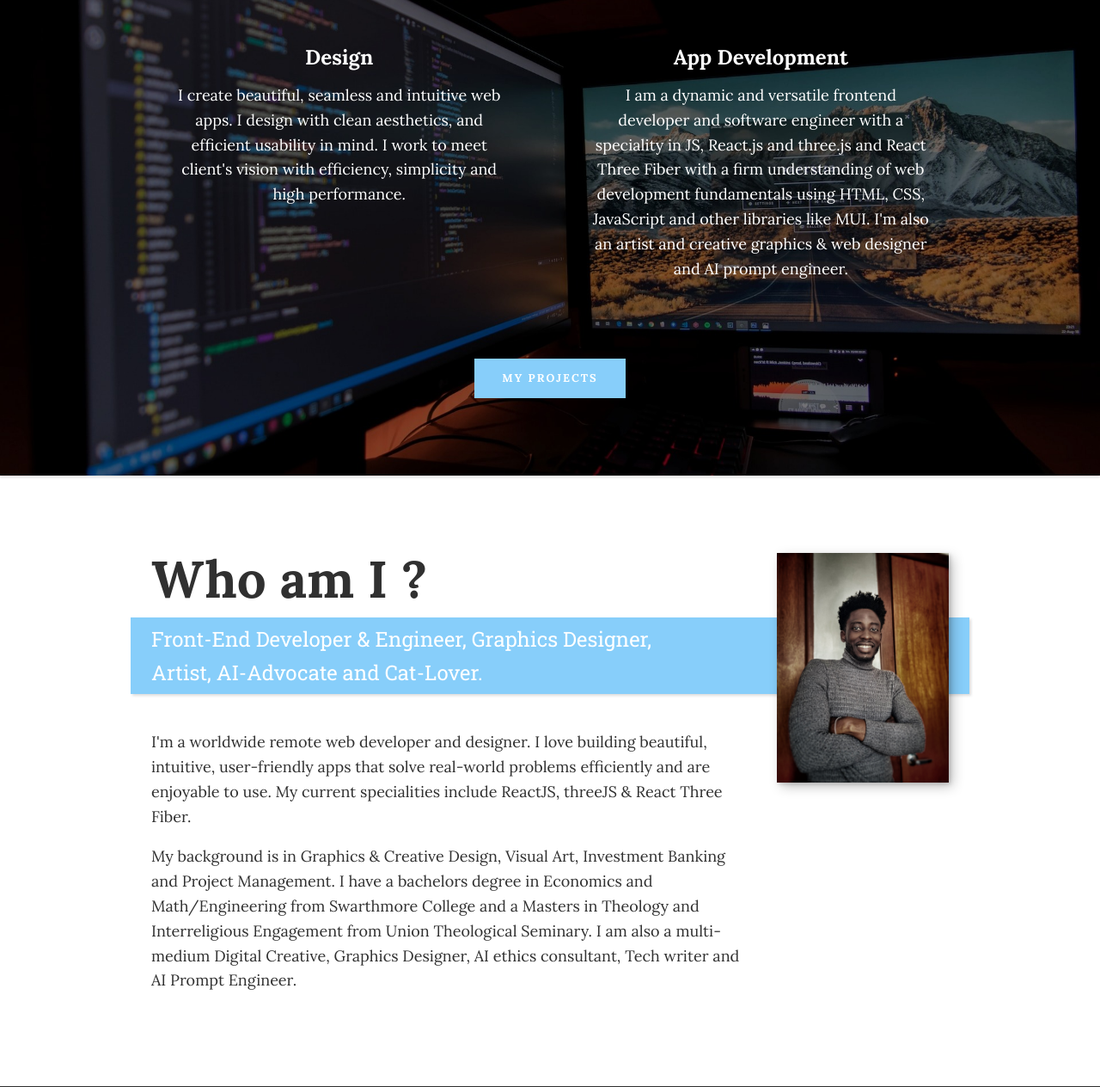
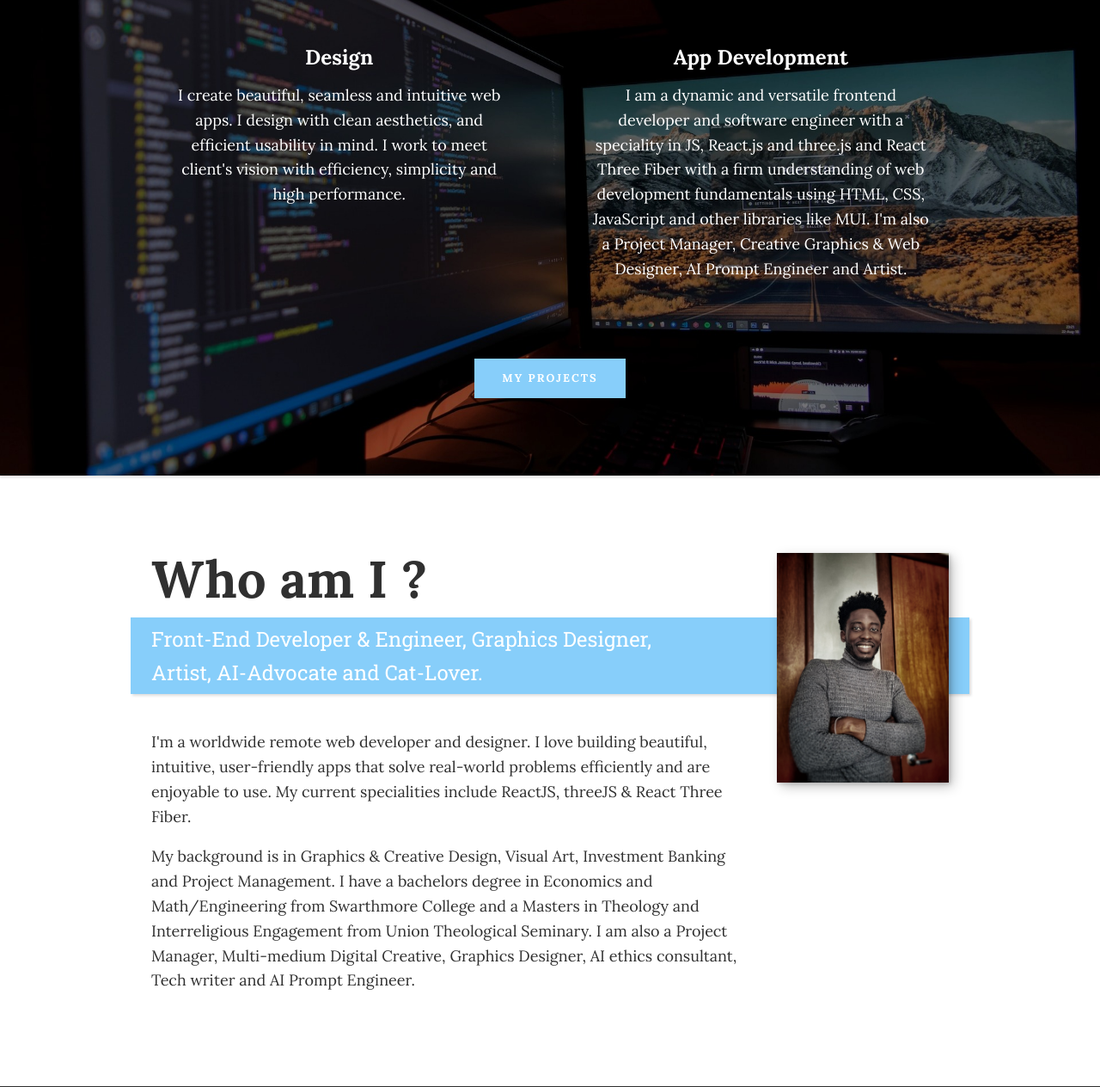
Before and after one commit to Dukeyeboah/myPortfolio, a website built with Vite: page index.html in a window 1280 px wide. Shown: the part 676-1940 px from the top of the page at 86% size. Built offline with nearby package versions, Linux system fonts and the light colour scheme.

Commit message:
Update index.html

```diff
--- a/index.html
+++ b/index.html
@@ -97,7 +97,7 @@
             I am a dynamic and versatile frontend developer and software engineer with a speciality
             in JS, React.js and three.js and React Three Fiber with a firm understanding of web
             development fundamentals using HTML, CSS, JavaScript and other libraries like MUI.
-            I'm also an artist and creative graphics & web designer and AI prompt engineer.
+            I'm also a Project Manager, Creative Graphics & Web Designer, AI Prompt Engineer and Artist.
           </p>
         </div>
         <!-- / service -->
@@ -127,7 +127,7 @@
           My background is in Graphics & Creative Design, Visual Art, Investment
           Banking and Project Management. I have a bachelors degree in Economics
           and Math/Engineering from Swarthmore College and a Masters in Theology and Interreligious Engagement
-          from Union Theological Seminary. I am also a multi-medium Digital Creative, Graphics Designer, AI ethics
+          from Union Theological Seminary. I am also a Project Manager, Multi-medium Digital Creative, Graphics Designer, AI ethics
           consultant, Tech writer and AI Prompt Engineer.
         </p>
       </div>
```
